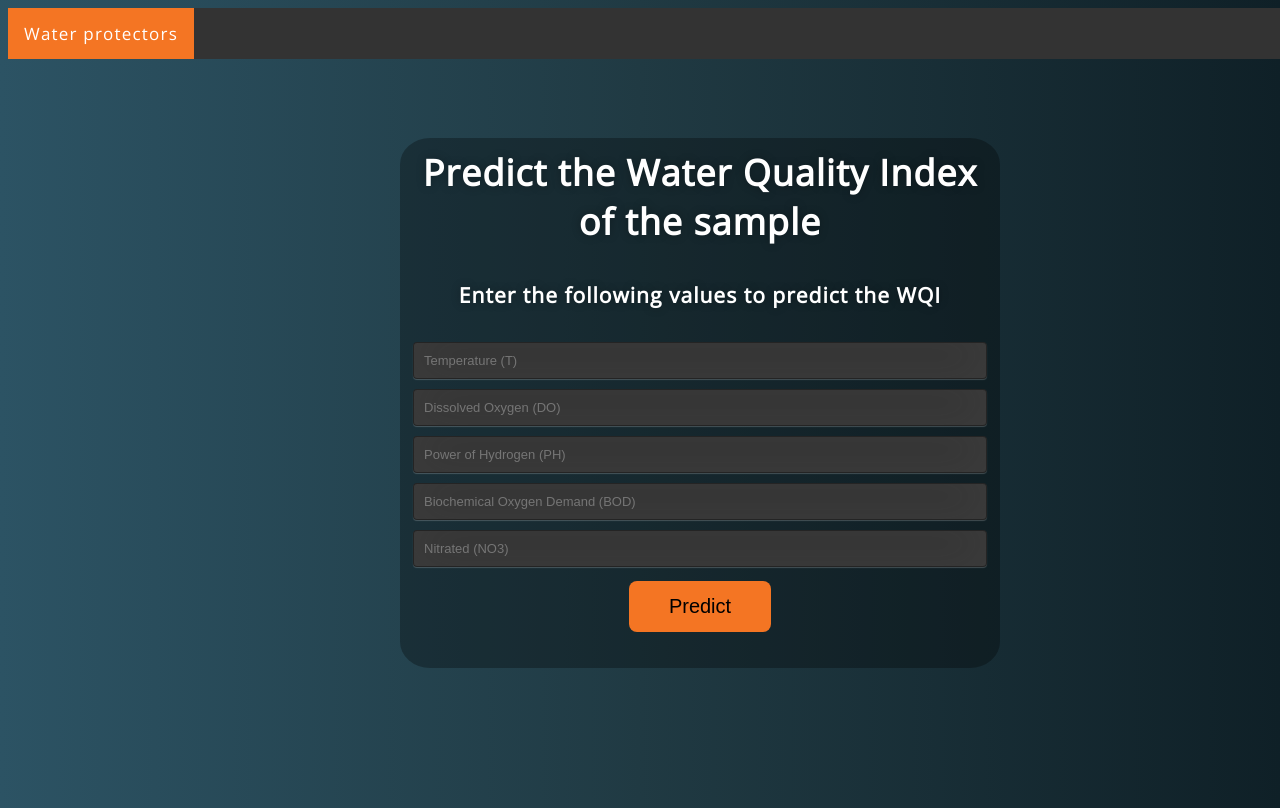
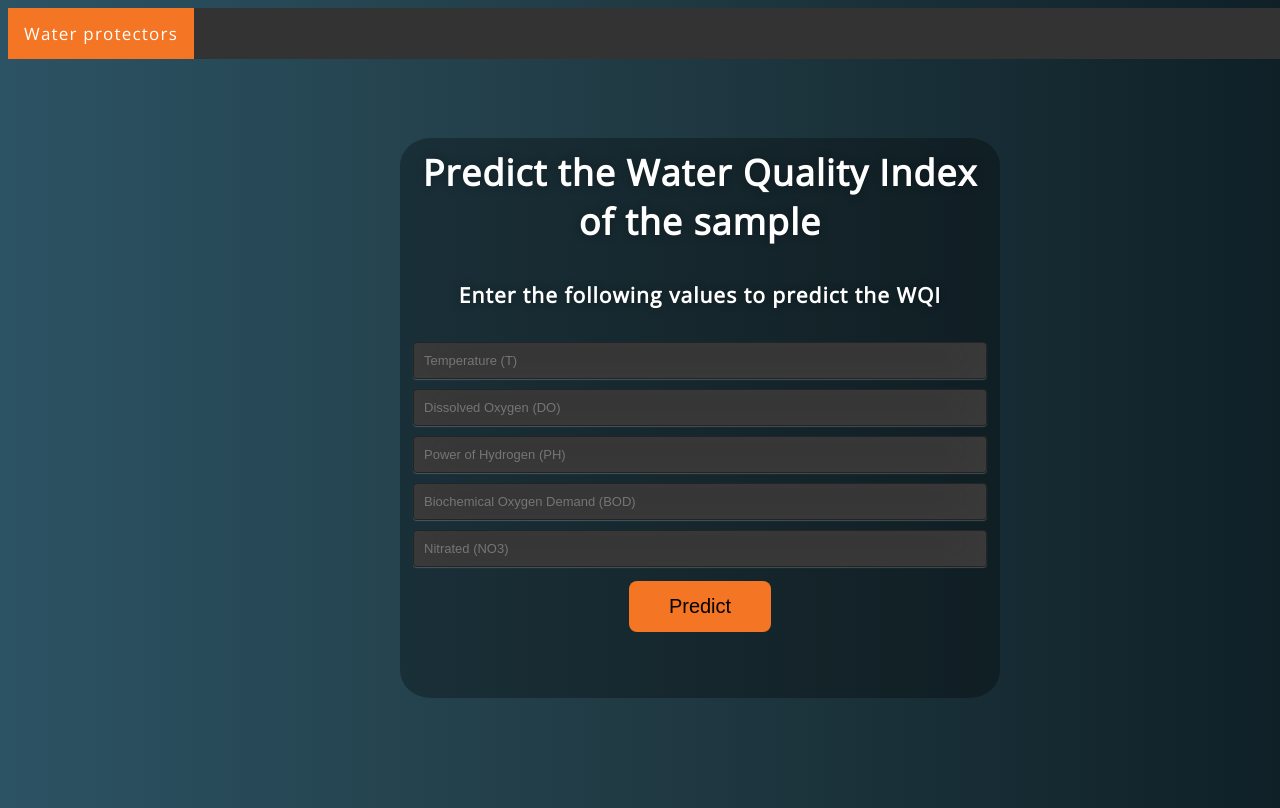
Before and after one commit to hazem555555/mo2, a Flask app: page / in a window 1280 px wide. Run offline with Flask 2, Linux system fonts and the light colour scheme; parts of the project's set-up code (start-up, migrations or seed data) failed here and were passed over.

Commit message:
Update style.css

```diff
--- a/static/css/style.css
+++ b/static/css/style.css
@@ -40,7 +40,7 @@ background: linear-gradient(to right, #2C5364, #203A43, #0F2027); /* W3C, IE 10+
 	left: 50%;
 	margin: -150px 0 0 -150px;
 	width:600px;
-	height:530px;
+	height:560px;
 	height:100%
 	width: 100%;
 	background-color: rgba(0,0,0,0.3);
```
